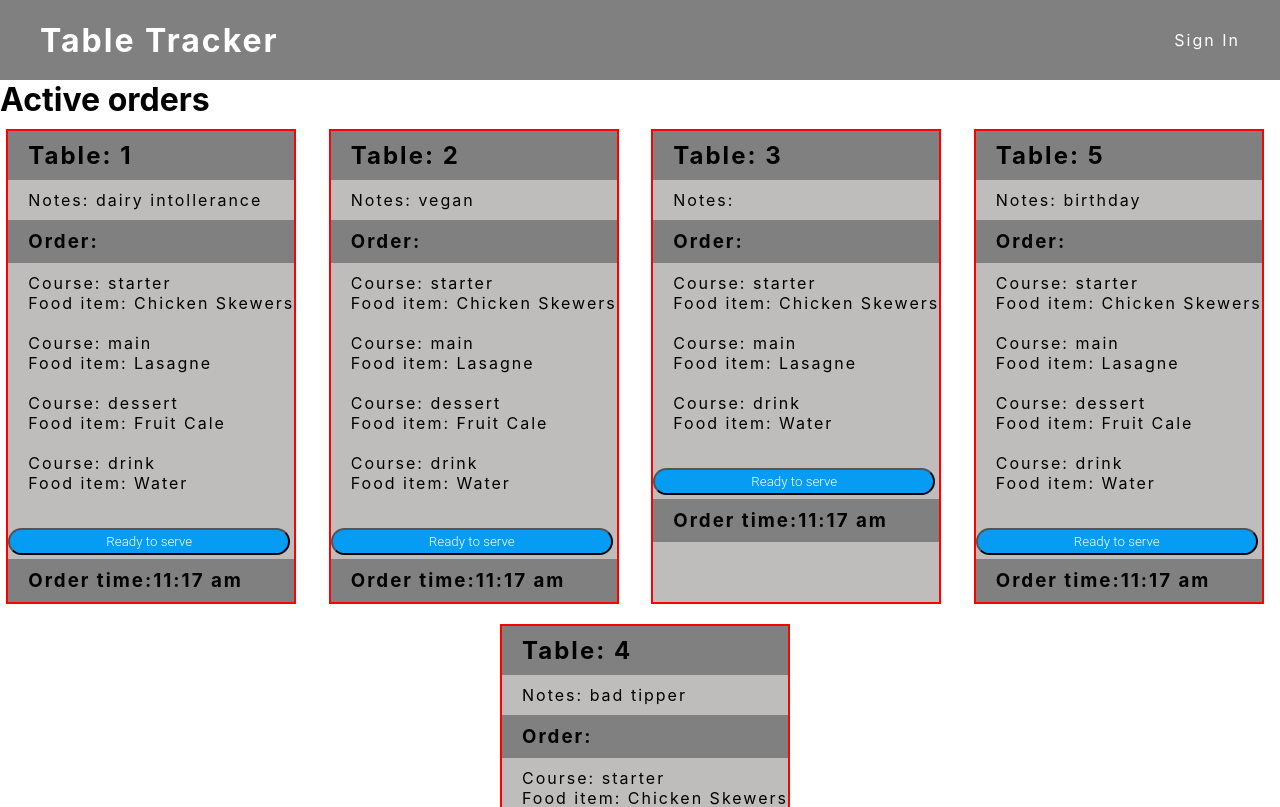
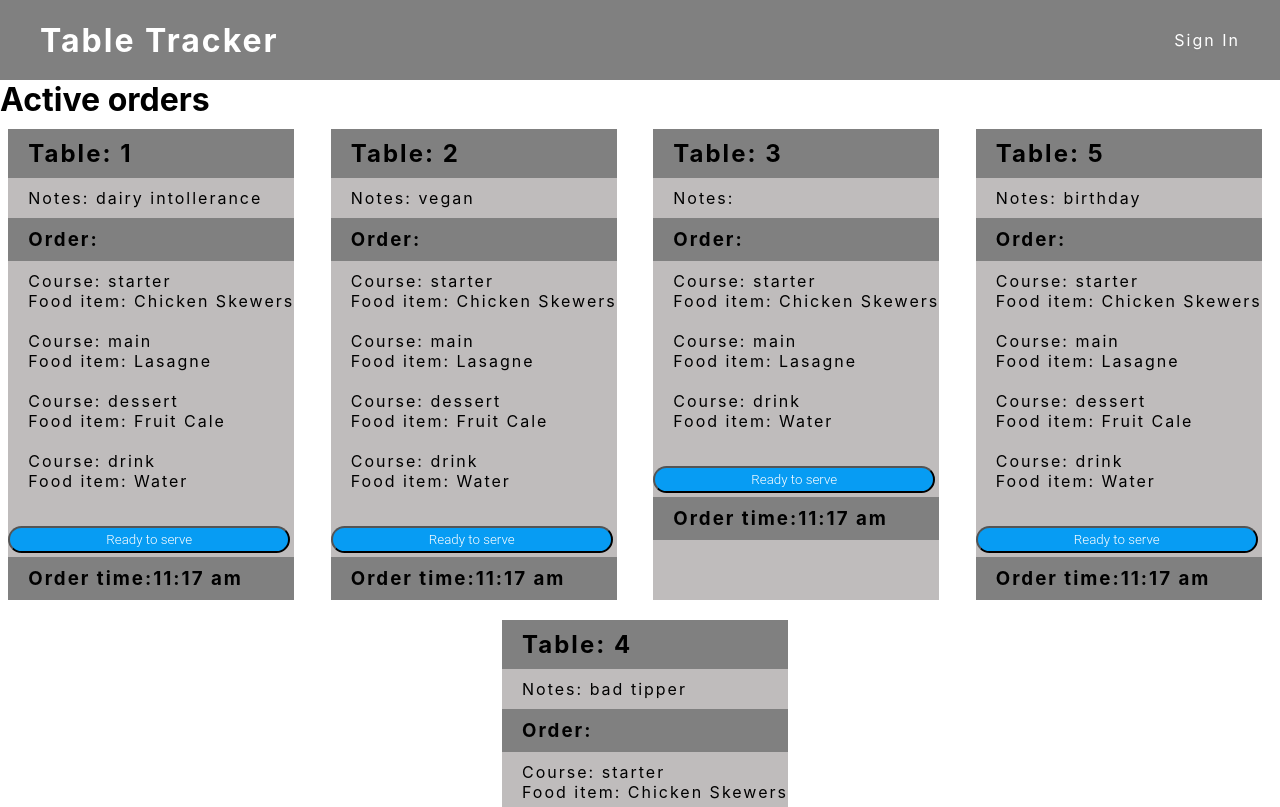
Before and after one commit to usuajiayako/Table-Tracker, a React (Create React App) app: page /kitchen in a window 1280 px wide. Shown: the top 807 px of the page. Built offline with nearby package versions, Linux system fonts and the light colour scheme; no server answers.

Commit message:
removes red border on cards

```diff
--- a/src/components/OrdersList/OrdersList.scss
+++ b/src/components/OrdersList/OrdersList.scss
@@ -9,8 +9,6 @@
     background-color: rgb(191, 188, 188);
     display: flex;
     flex-direction: column;
-
-    border: red solid 2px;
 
     h2 {
       padding: 10px 0 10px 20px;
```
